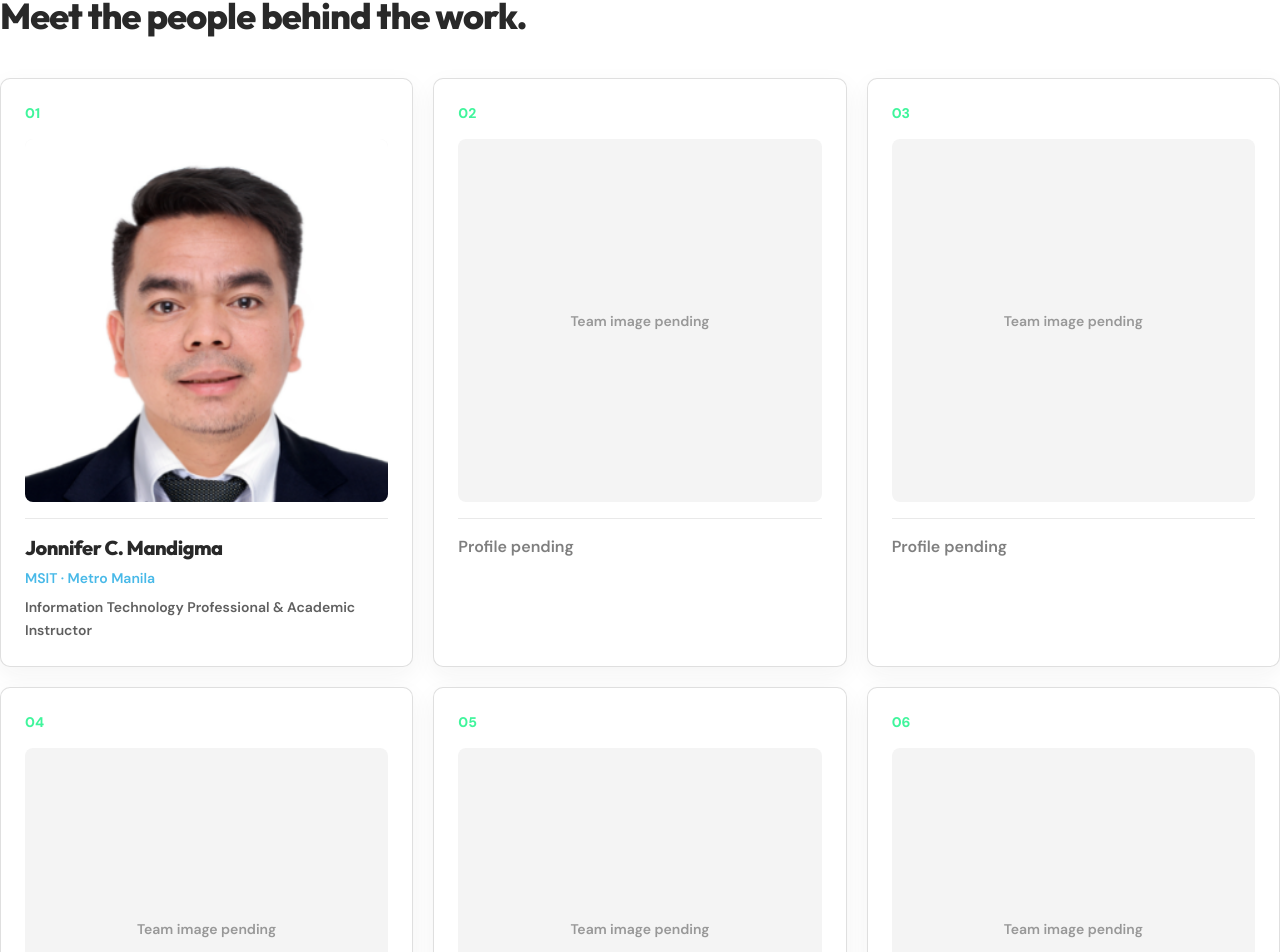
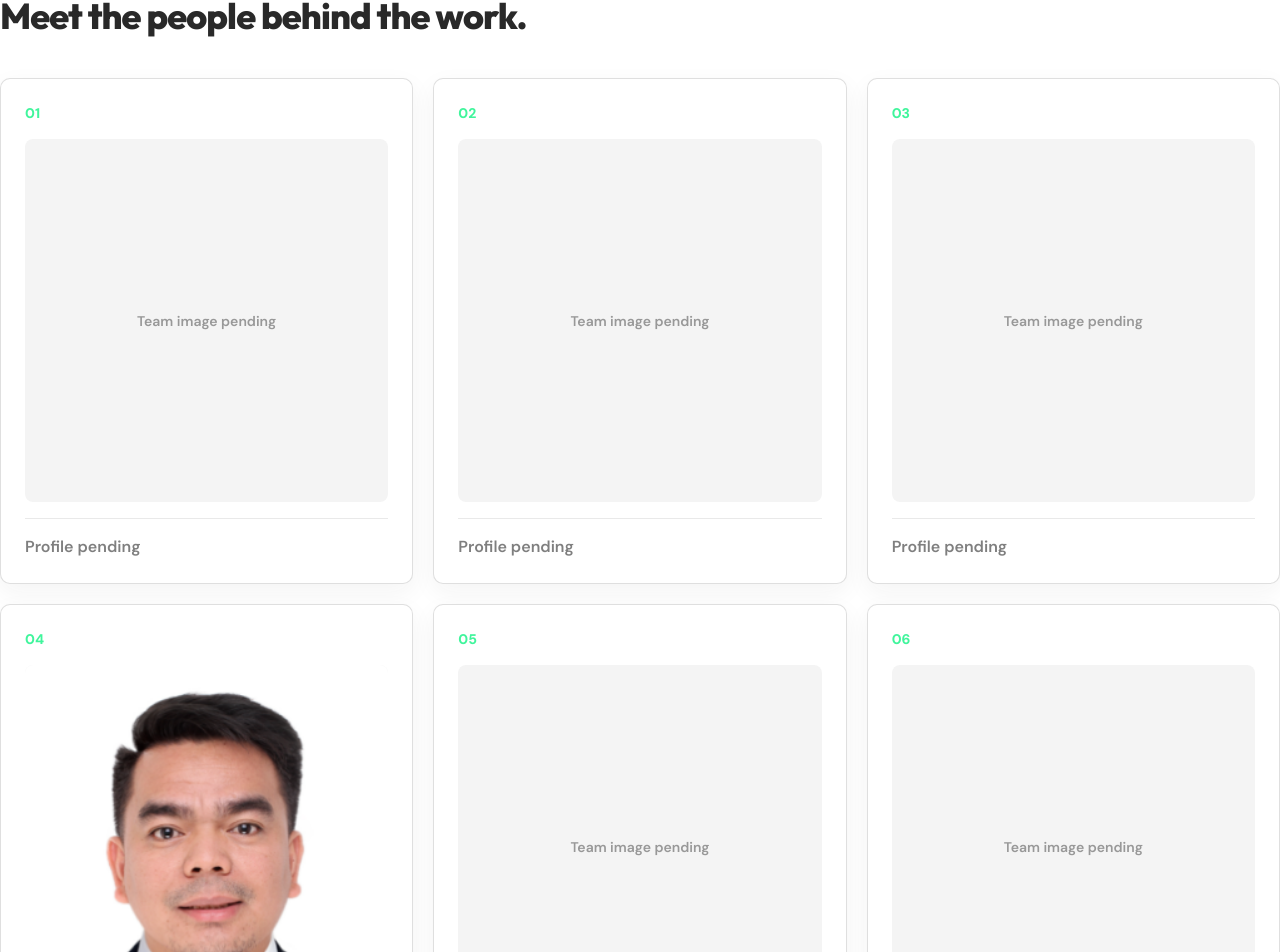
Before and after one commit to gabzy0423/The-Learning-Lab, a Next.js app: page /about/team in a window 1280 px wide. Shown: the part 1125-2077 px from the top of the page. Built offline with nearby package versions, Linux system fonts and the light colour scheme.

Commit message:
Move Jonnifer profile to fourth team card

```diff
--- a/app/about/team/page.tsx
+++ b/app/about/team/page.tsx
@@ -96,10 +96,10 @@ export default function MeetTheTeamPage() {
             <article key={index} className="group flex min-h-[29rem] flex-col overflow-hidden rounded-lg border border-brand-charcoal/15 bg-white p-6 text-brand-charcoal shadow-[0_8px_24px_rgba(41,41,41,0.05)] transition-[border-color,transform,box-shadow] duration-500 ease-out hover:-translate-y-0.5 hover:border-brand-turquoise hover:shadow-lg motion-reduce:transform-none motion-reduce:transition-none">
               <p className="text-sm font-extrabold text-brand-mint-green">{String(index + 1).padStart(2, "0")}</p>
               <div className="relative mt-4 aspect-square overflow-hidden rounded-md bg-brand-charcoal/5">
-                {index === 0 ? (
+                {index === 3 ? (
                   <Image
                     src="/assets/team/image.png"
-                    alt="Team member profile portrait"
+                    alt="Jonnifer C. Mandigma profile portrait"
                     fill
                     sizes="(min-width: 1024px) 33vw, (min-width: 640px) 50vw, 100vw"
                     className="object-cover object-top transition-transform duration-700 ease-out group-hover:scale-105 motion-reduce:transform-none motion-reduce:transition-none"
@@ -111,7 +111,7 @@ export default function MeetTheTeamPage() {
                 )}
               </div>
               <div className="mt-4 border-t border-brand-charcoal/10 pt-4">
-                {index === 0 ? (
+                {index === 3 ? (
                   <>
                     <h3 className="font-heading text-xl font-extrabold leading-tight tracking-tight">Jonnifer C. Mandigma</h3>
                     <p className="mt-2 text-sm font-semibold text-brand-cyan-blue">MSIT · Metro Manila</p>
```
